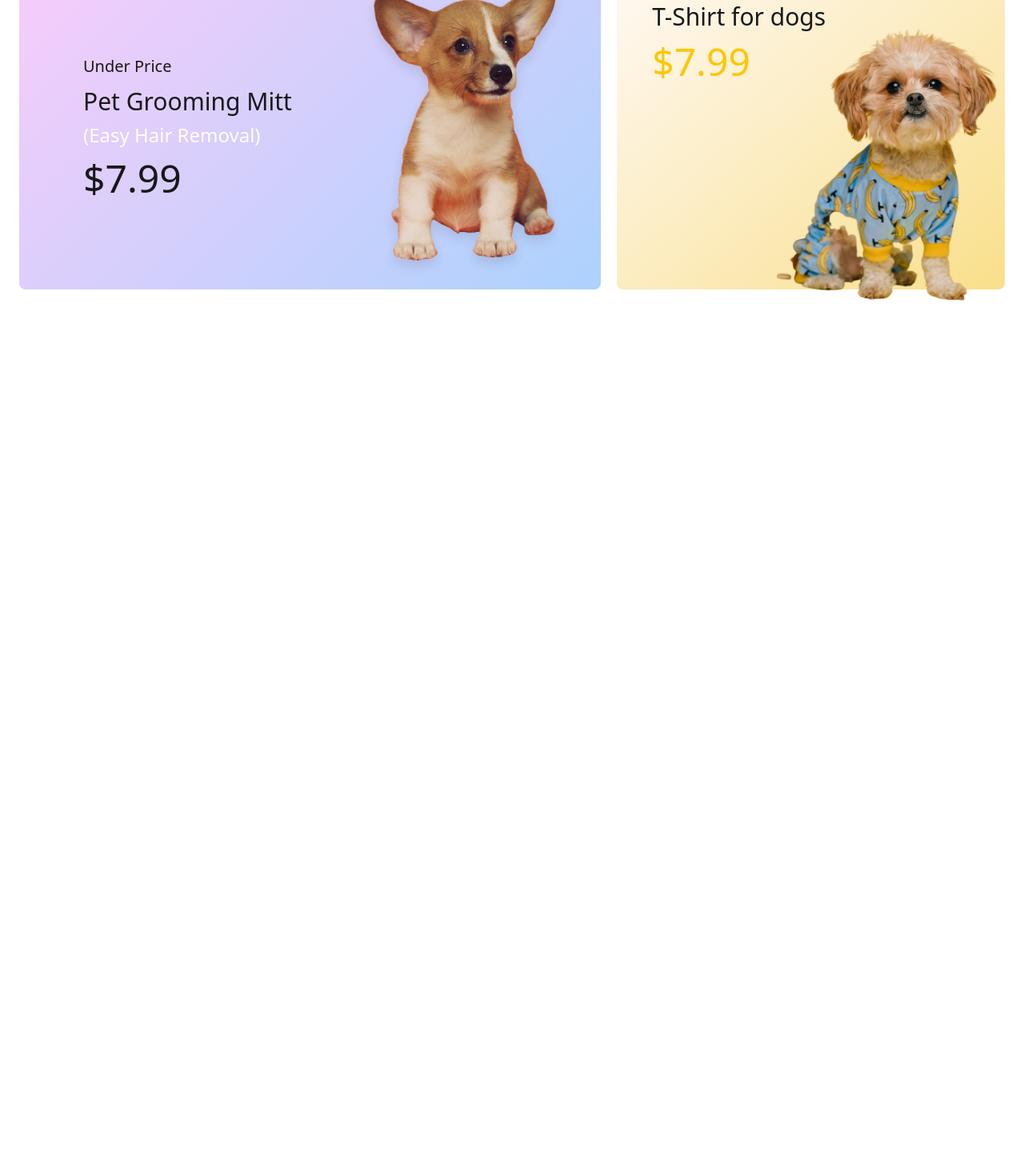
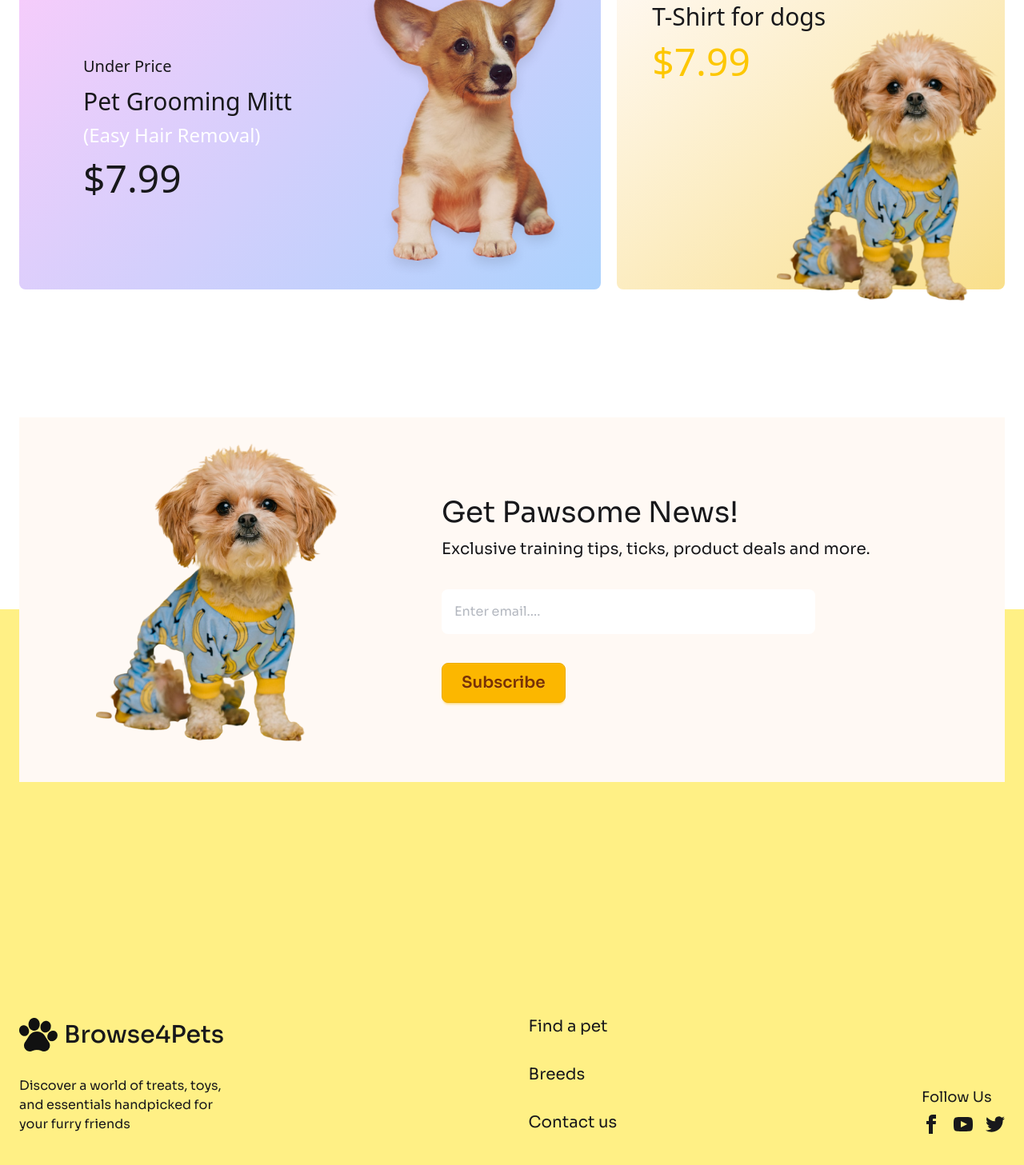
Before and after one commit to arman685913/Assignment-3, a plain HTML site: page index.html in a window 1280 px wide. Shown: the part 2523-3980 px from the top of the page at 80% size. Before the commit the page ends 3013 px from the top, so only its background shows below. Drawn offline with nearby package versions, Linux system fonts and the light colour scheme; a web font is replaced by a local one.

Commit message:
final commit

```diff
--- a/index.html
+++ b/index.html
@@ -293,7 +293,7 @@
             </div>
         </section>
         <!--Everyday low Price  -->
-        <section class="my-32 lg:max-w-7xl mx-auto px-6">
+        <section class="mt-32 mb-100 lg:max-w-7xl mx-auto px-6">
             <h1 class="mb-12 lg:text-4xl text-3xl pb-11">Everyday low Price</h1>
             <div class="flex lg:flex-row flex-col gap-5 justify-between">
                 <div class="hidden w-3/5 bg-[linear-gradient(134.71deg,#F8CCFB,#ACD2FD)] rounded-lg  lg:flex items-center justify-between">
@@ -335,10 +335,84 @@
         </section>
     </main>
     <!-- footer -->
-    <footer>
-        <div class="lg:max-w-7xl mx-auto px-6">
-
+    <footer class="bg-yellow-200 sora pb-32">
+    <div class=" lg:max-w-7xl mx-auto rounded-2xl px-6">
+        <div class="relative -top-85 lg:-top-60">
+            <div class=" bg-[#FFF9F4FF]">
+            <div class="hero-content flex-col lg:flex-row lg:justify-start py-8 lg:text-left text-center gap-10">
+            <div class=" flex justify-start lg:px-20 ">
+                <div class="flex justify-center ">
+                    <img src="assets/cute-pet-mid.png"
+                    class="max-w-sm rounded-lg w-[75%] lg:w-full"/>
+                </div>
+            </div>
+            <div class="">
+            <h1 class="lg:text-4xl text-3xl">Get Pawsome News!</h1>
+            <p class="pt-3 sora lg:text-xl text-lg">Exclusive training tips, ticks, product deals and more.</p>
+            <input class="my-9 p-4 lg:pr-64 pr-24 rounded-lg bg-white border-none text-gray-500" placeholder="Enter email...." type="email" name="" id=""><br>
+            <button class="btn btn-warning text-xl sora rounded-lg p-6">Subscribe</button>
+            </div>
+            </div>
         </div>
+        </div>
+        </div>
+    <!--  -->
+    <div class="flex justify-between lg:items-end lg:max-w-7xl mx-auto p-6 lg:flex-row flex-col">
+        <div>
+        <div class="flex  items-center gap-2 mb-7">
+            <img src="assets/logo-footer.png" alt="">
+            <h6 class="text-3xl font-medium ">Browse4Pets</h6>
+        </div>
+        <p>
+            Discover a world of treats, toys,<br> and essentials handpicked for <br> your furry friends
+        </p>
+        </div>
+        <div class="flex flex-col gap-8 text-xl mt-7">
+        <a class="link link-hover">Find a pet</a>
+        <a class="link link-hover">Breeds</a>
+        <a class="link link-hover">Contact us</a>
+        </div>
+        <div class="">
+            <div class="">
+            <h6 class="text-lg mb-2 pt-7">Follow Us</h6>
+            <div class="grid w-1/2 lg:w-full grid-flow-col  gap-4">
+            <a class="link link-hover">
+            <svg
+          xmlns="http://www.w3.org/2000/svg"
+          width="24"
+          height="24"
+          viewBox="0 0 24 24"
+          class="fill-current">
+          <path
+            d="M9 8h-3v4h3v12h5v-12h3.642l.358-4h-4v-1.667c0-.955.192-1.333 1.115-1.333h2.885v-5h-3.808c-3.596 0-5.192 1.583-5.192 4.615v3.385z"></path>
+            </svg>
+            </a>
+            <a class="link link-hover">
+        <svg
+          xmlns="http://www.w3.org/2000/svg"
+          width="24"
+          height="24"
+          viewBox="0 0 24 24"
+          class="fill-current">
+          <path
+            d="M19.615 3.184c-3.604-.246-11.631-.245-15.23 0-3.897.266-4.356 2.62-4.385 8.816.029 6.185.484 8.549 4.385 8.816 3.6.245 11.626.246 15.23 0 3.897-.266 4.356-2.62 4.385-8.816-.029-6.185-.484-8.549-4.385-8.816zm-10.615 12.816v-8l8 3.993-8 4.007z"></path>
+        </svg>
+            </a>
+            <a class="link link-hover">
+            <svg
+          xmlns="http://www.w3.org/2000/svg"
+          width="24"
+          height="24"
+          viewBox="0 0 24 24"
+          class="fill-current">
+          <path
+            d="M24 4.557c-.883.392-1.832.656-2.828.775 1.017-.609 1.798-1.574 2.165-2.724-.951.564-2.005.974-3.127 1.195-.897-.957-2.178-1.555-3.594-1.555-3.179 0-5.515 2.966-4.797 6.045-4.091-.205-7.719-2.165-10.148-5.144-1.29 2.213-.669 5.108 1.523 6.574-.806-.026-1.566-.247-2.229-.616-.054 2.281 1.581 4.415 3.949 4.89-.693.188-1.452.232-2.224.084.626 1.956 2.444 3.379 4.6 3.419-2.07 1.623-4.678 2.348-7.29 2.04 2.179 1.397 4.768 2.212 7.548 2.212 9.142 0 14.307-7.721 13.995-14.646.962-.695 1.797-1.562 2.457-2.549z"></path>
+            </svg>
+            </a>
+            </div>
+            </div>
+        </div>
+    </div>
     </footer>
 </body>
 </html>
```
